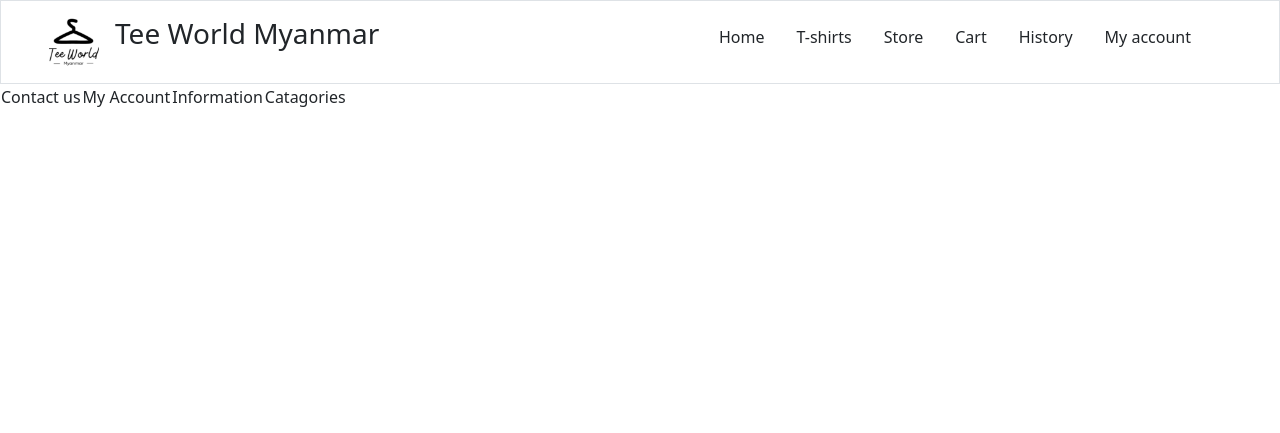
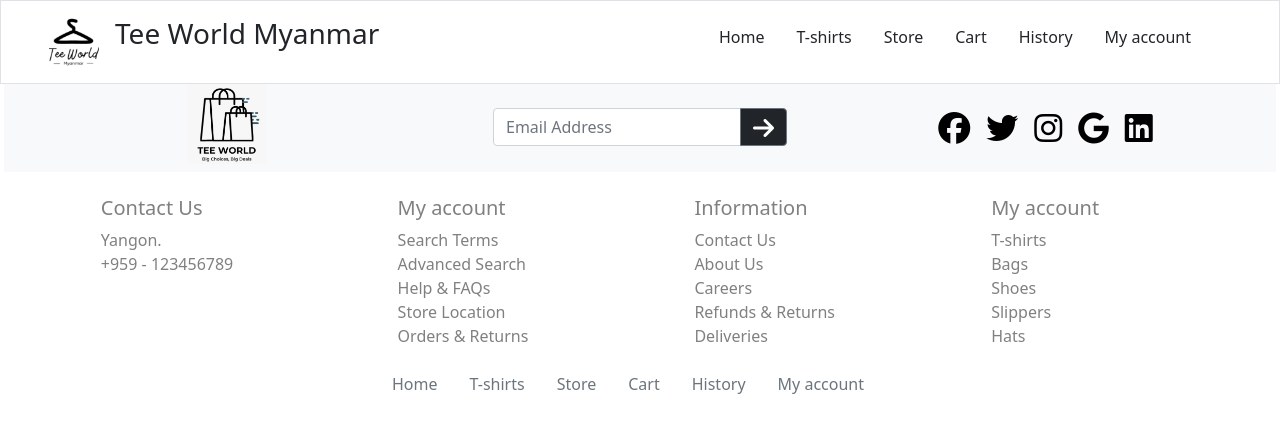
Before and after one commit to MayThazinTun/Project, a PHP site: page /carts.php in a window 1280 px wide. Shown: the top 433 px of the page. Run offline with PHP 8.4, Linux system fonts and the light colour scheme.

Commit message:
footer add

```diff
--- a/Layout/footer.php
+++ b/Layout/footer.php
@@ -1,23 +1,85 @@
-<div>
-    <div>
-
+<div class="d-grid gap-4 mx-3">
+    <div class="row gap-3 bg-light">
+        <div class="col text-center mb-2">
+            <img src="./images/shopbag_logo.png"  class="rounded me-3" style="width: 80px;height: 80px;">
+        </div>
+        <div class="col-3 text-center">
+            <div class="input-group py-4">
+                <input type="email" class="form-control" placeholder="Email Address"
+                    aria-label="Recipient's username" aria-describedby="button-addon2">
+                <button class="btn btn-outline-secondary bg-dark" type="button" id="button-addon2"><i class="fa-solid fa-arrow-right fa-flip-vertical fa-xl" style="color: #ffffff;"></i></button>
+            </div>
+        </div>
+        <div class="col mt-2 d-flex gap-3 justify-content-center py-4">
+            <a href=""><i class="fa-brands fa-facebook fa-2xl" style="color: #000000;"></i></a>
+            <a href=""><i class="fa-brands fa-twitter fa-2xl" style="color: #000000;"></i></a>
+            <a href=""><i class="fa-brands fa-instagram fa-2xl" style="color: #000000;"></i></a>
+            <a href=""><i class="fa-brands fa-google fa-2xl" style="color: #000000;"></i></a>
+            <a href=""><i class="fa-brands fa-linkedin fa-2xl" style="color: #000000;"></i></a>
+        </div>
     </div>
     <div>
-        <table>
-            <thead>
-                <tr>
-                    <td>Contact us</td>
-                    <td>My Account</td>
-                    <td>Information</td>
-                    <td>Catagories</td>
-                </tr>
-            </thead>
-            <tbody>
-                <tr>
-                    <td></td>
-                </tr>
-            </tbody>
-        </table>
+        <div class="row" style="justify-content: space-evenly;">
+            <div class="col-2">
+                <h5 style="color:gray;">Contact Us</h5>
+                <p style="color:gray;">
+                    Yangon.<br>
+                    +959 - 123456789
+                </p>
+            </div>
+            <div class="col-2">
+                <h5 style="color:gray;">My account</h5>
+                <p>
+                    <a href="" style="text-decoration: none; color:gray;">Search Terms</a><br>
+                    <a href="" style="text-decoration: none; color:gray;">Advanced Search</a><br>
+                    <a href="" style="text-decoration: none; color:gray;">Help & FAQs</a><br>
+                    <a href="" style="text-decoration: none; color:gray;">Store Location</a><br>
+                    <a href="" style="text-decoration: none; color:gray;">Orders & Returns</a><br>
+                </p>
+            </div>
+            <div class="col-2">
+                <h5 style="color:gray;">Information</h5>
+                <p>
+                    <a href="" style="text-decoration: none; color:gray;">Contact Us</a><br>
+                    <a href="" style="text-decoration: none; color:gray;">About Us</a><br>
+                    <a href="" style="text-decoration: none; color:gray;">Careers</a><br>
+                    <a href="" style="text-decoration: none; color:gray;">Refunds & Returns</a><br>
+                    <a href="" style="text-decoration: none; color:gray;">Deliveries</a><br>
+                </p>
+            </div>
+            <div class="col-2">
+                <h5 style="color:gray;">My account</h5>
+                <p>
+                    <a href="" style="text-decoration: none; color:gray;">T-shirts</a><br>
+                    <a href="" style="text-decoration: none; color:gray;">Bags</a><br>
+                    <a href="" style="text-decoration: none; color:gray;">Shoes</a><br>
+                    <a href="" style="text-decoration: none; color:gray;">Slippers</a><br>
+                    <a href="" style="text-decoration: none; color:gray;">Hats</a><br>
+                </p>
+            </div>
+        </div>
+        <div>
+            <ul class="nav me-4" style="justify-content: center;">
+                <li class="nav-item">
+                    <a href="./index.php" class="nav-link text-secondary">Home</a>
+                </li>
+                <li class="nav-item">
+                    <a href="./tshirt.php" class="nav-link text-secondary">T-shirts</a>
+                </li>
+                <li class="nav-item">
+                    <a href="./store.php" class="nav-link text-secondary">Store</a>
+                </li>
+                <li class="nav-item">
+                    <a href="./carts.php" class="nav-link text-secondary">Cart</a>
+                </li>
+                <li class="nav-item">
+                    <a href="./history.php" class="nav-link text-secondary">History</a>
+                </li>
+                <li class="nav-item">
+                    <a href="./account.php" class="nav-link text-secondary">My account</a>
+                </li>
+            </ul>
+        </div>
     </div>
     <div>
 
--- a/Layout/nav.php
+++ b/Layout/nav.php
@@ -7,7 +7,7 @@
         <div>
             <ul class="nav me-4">
                 <li class="nav-item">
-                    <a href="./home.php" class="nav-link text-dark">Home</a>
+                    <a href="./index.php" class="nav-link text-dark">Home</a>
                 </li>
                 <li class="nav-item">
                     <a href="./tshirt.php" class="nav-link text-dark">T-shirts</a>
--- a/home.php
+++ /dev/null
@@ -1,5 +0,0 @@
-<?php require_once ("./Layout/header.php") ?>
-
-
-
-<?php require_once ("./Layout/footer.php") ?>
--- a/index.php
+++ b/index.php
@@ -15,6 +15,6 @@
             excepturi nihil quas enim libero facilis, corrupti error molestias quo pariatur repudiandae numquam?
             Asperiores, sit nihil.
         </p>
-        <div class="btn border border-1-dark" id="btn"><a href="./home.php" style="text-decoration:none; color:black;"> Shop now <i class="fa-solid fa-arrow-right"></i> </a></div>
+        <div class="btn border border-1-dark" id="btn"><a href="./store.php" style="text-decoration:none; color:black;"> Shop now <i class="fa-solid fa-arrow-right"></i> </a></div>
     </div>
 </div>
```
Also changed, not shown: images/shopbag_logo.png (added).
